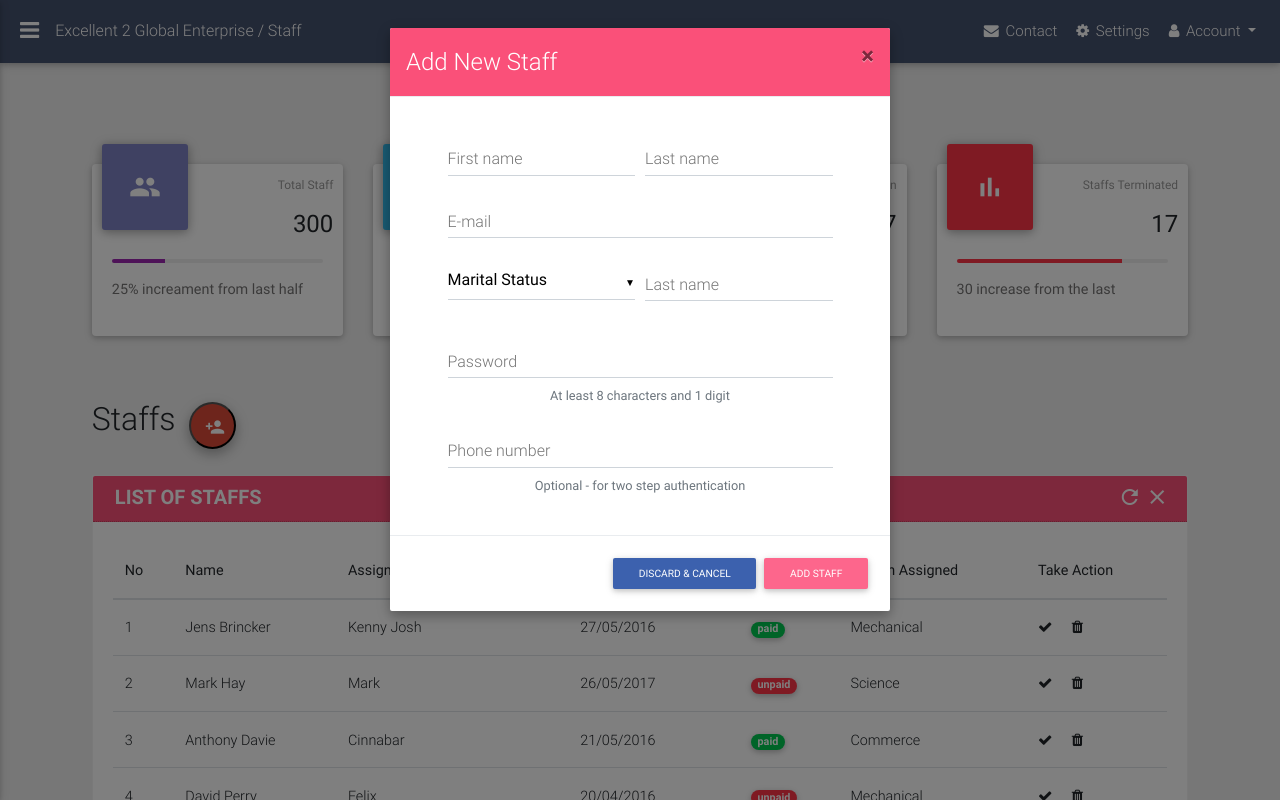
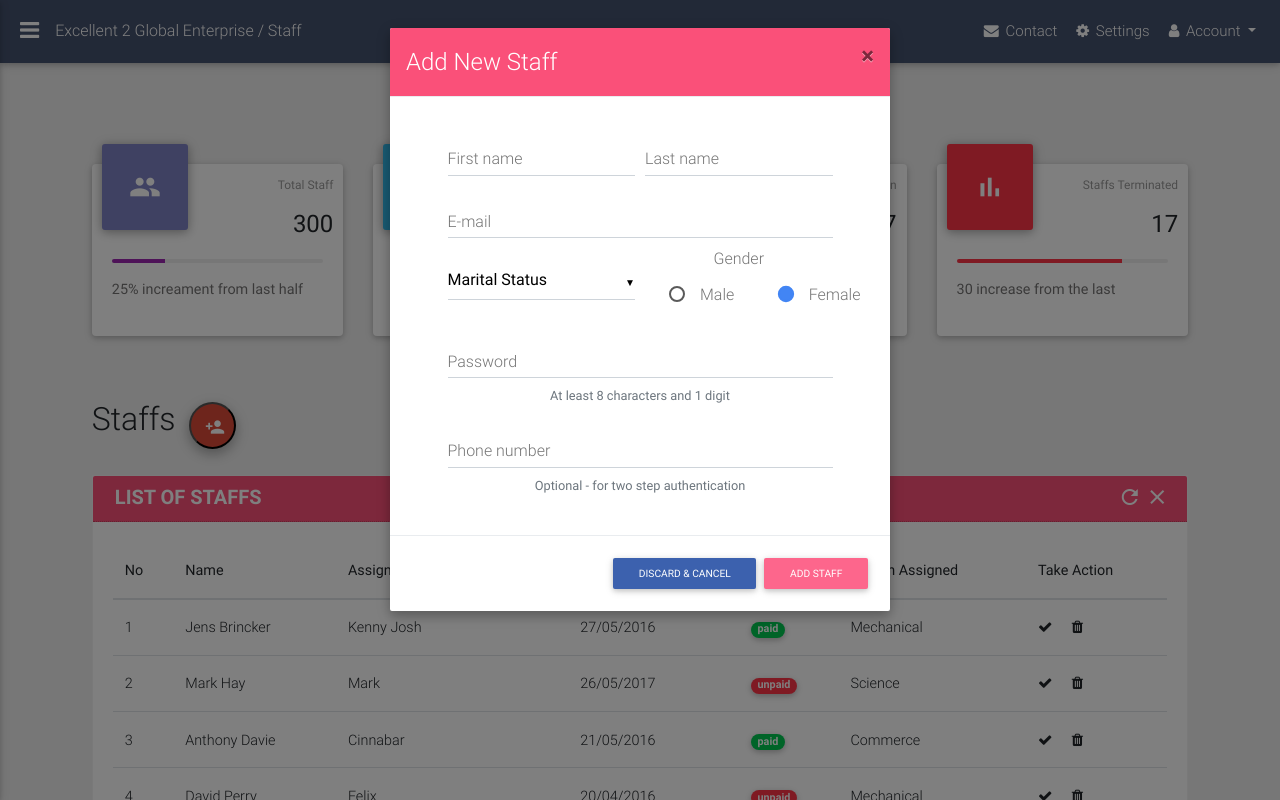
Before and after one commit to Excellent2Global/farms-fe, a PHP site: page /staff-mgt.html in a window 1280 px wide, after a click on "person_add". Run offline with PHP 8.4, Linux system fonts and the light colour scheme.

Commit message:
Done with the gender select buttone

```diff
--- a/css/style.css
+++ b/css/style.css
@@ -205,3 +205,7 @@ body {
 .default-bg {
   background-color: rgba(250,80,121,1);
 }
+
+.overlap {
+  margin-top: -15px;
+}
--- a/staff-mgt.html
+++ b/staff-mgt.html
@@ -553,9 +553,24 @@
                     </div>
                     <div class="col">
                       <!-- Last name -->
-                      <div class="md-form my-0">
-                        <input type="email" id="materialRegisterFormLastName" class="form-control">
-                        <label for="materialRegisterFormLastName">Last name</label>
+                      <div class="md-form mb-0 overlap">
+                        <span>Gender</span>
+                        <div class="row">
+                          <div class="col-sm-6 pt-0">
+                            <!-- Group of material radios - option 1 -->
+                            <div class="form-check">
+                              <input type="radio" class="form-check-input" id="materialGroupExample1" name="groupOfMaterialRadios">
+                              <label class="form-check-label" for="materialGroupExample1">Male</label>
+                            </div>
+                          </div>
+                          <div class="col-sm-6 pt-0">
+                            <!-- Group of material radios - option 2 -->
+                            <div class="form-check">
+                              <input type="radio" class="form-check-input" id="materialGroupExample2" name="groupOfMaterialRadios" checked>
+                              <label class="form-check-label" for="materialGroupExample2">Female</label>
+                            </div>
+                          </div>
+                        </div>
                       </div>
                     </div>
                   </div>
```
